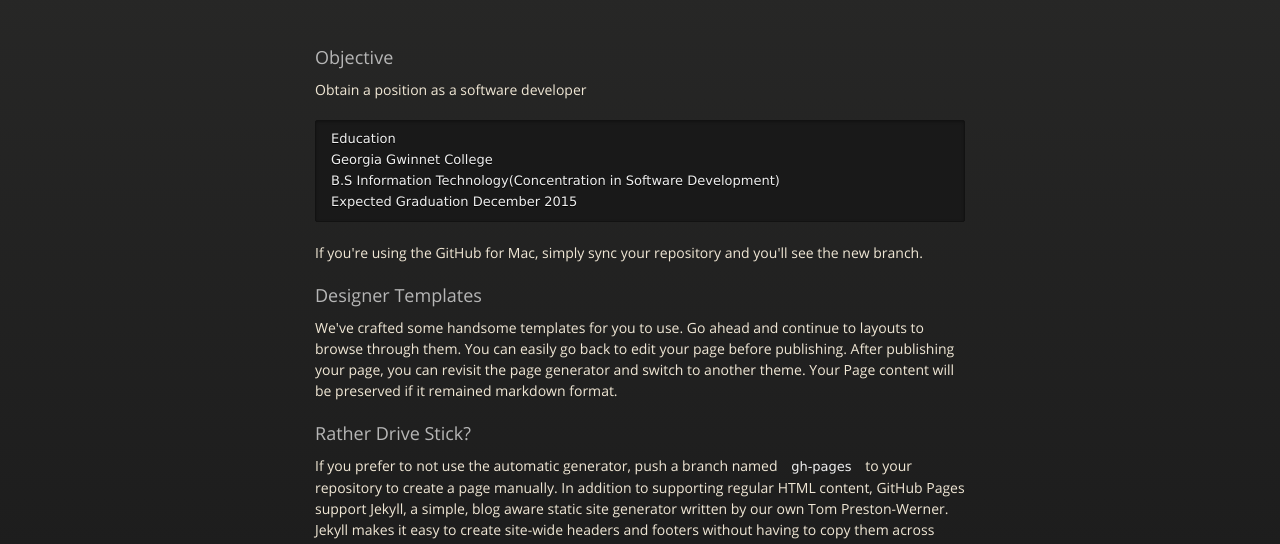
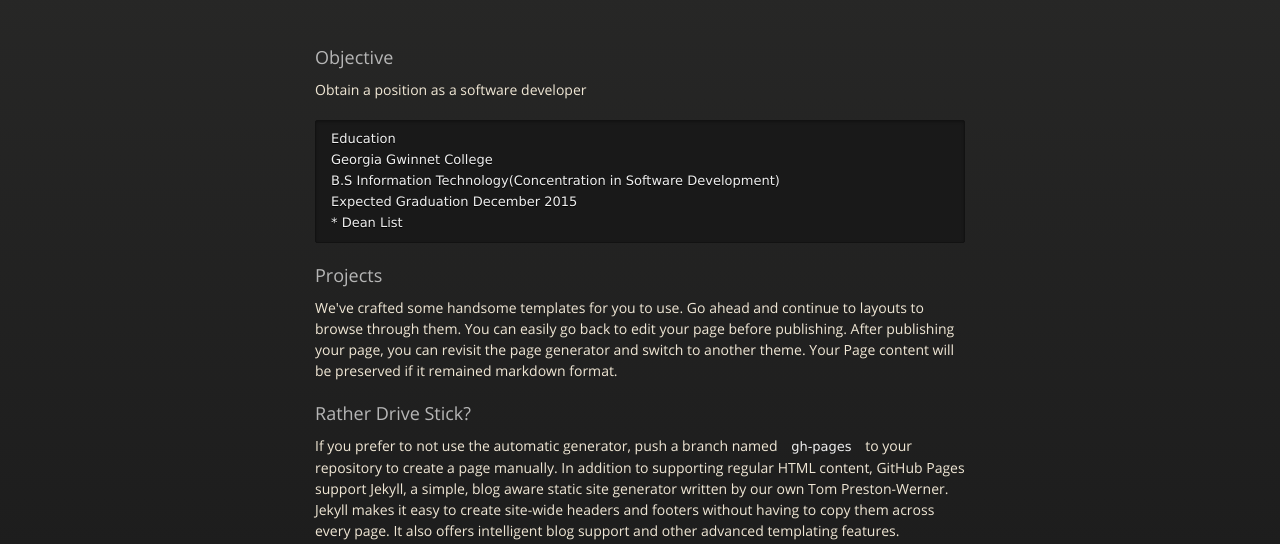
Before and after one commit to eagardi/eagardi.github.io, a plain HTML site: page index.html in a window 1280 px wide. Shown: the part 189-733 px from the top of the page. Drawn offline with nearby package versions, Linux system fonts and the light colour scheme.

Commit message:
More changes done to index.html

```diff
--- a/index.html
+++ b/index.html
@@ -44,12 +44,12 @@
 Georgia Gwinnet College
 B.S Information Technology(Concentration in Software Development)
 Expected Graduation December 2015
+* Dean List
 </code></pre>
 
-<p>If you're using the GitHub for Mac, simply sync your repository and you'll see the new branch.</p>
 
 <h3>
-<a id="designer-templates" class="anchor" href="#designer-templates" aria-hidden="true"><span class="octicon octicon-link"></span></a>Designer Templates</h3>
+<a id="designer-templates" class="anchor" href="#designer-templates" aria-hidden="true"><span class="octicon octicon-link"></span></a>Projects</h3>
 
 <p>We've crafted some handsome templates for you to use. Go ahead and continue to layouts to browse through them. You can easily go back to edit your page before publishing. After publishing your page, you can revisit the page generator and switch to another theme. Your Page content will be preserved if it remained markdown format.</p>
 
```
